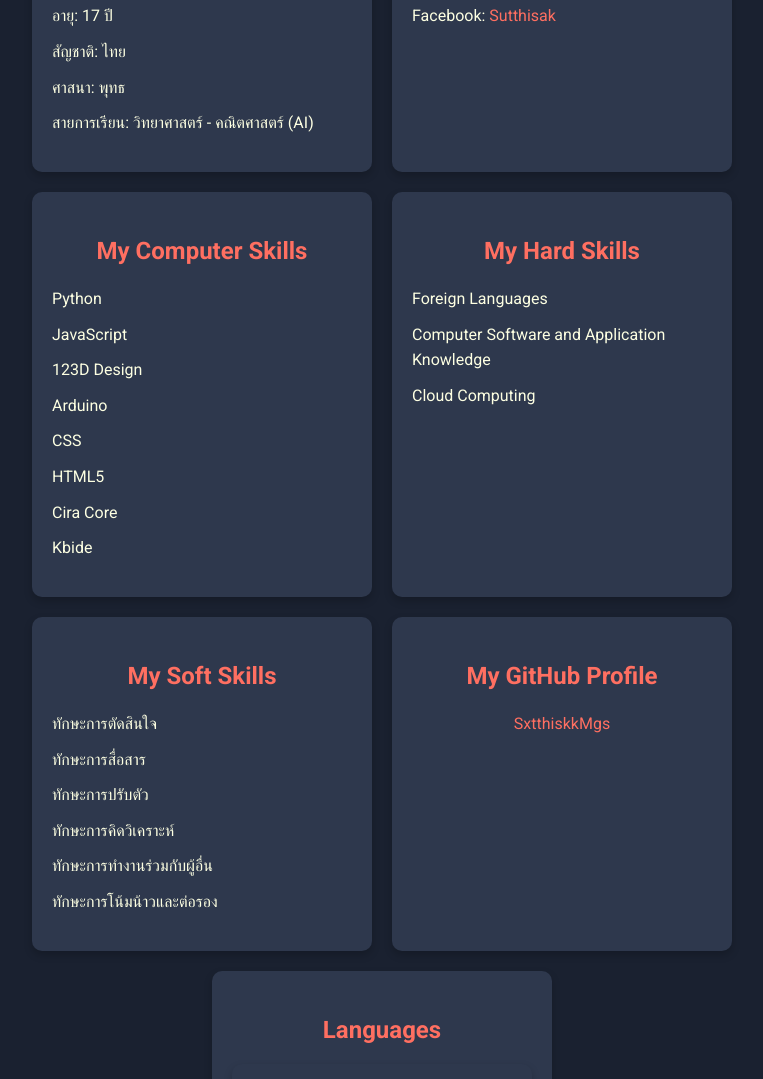
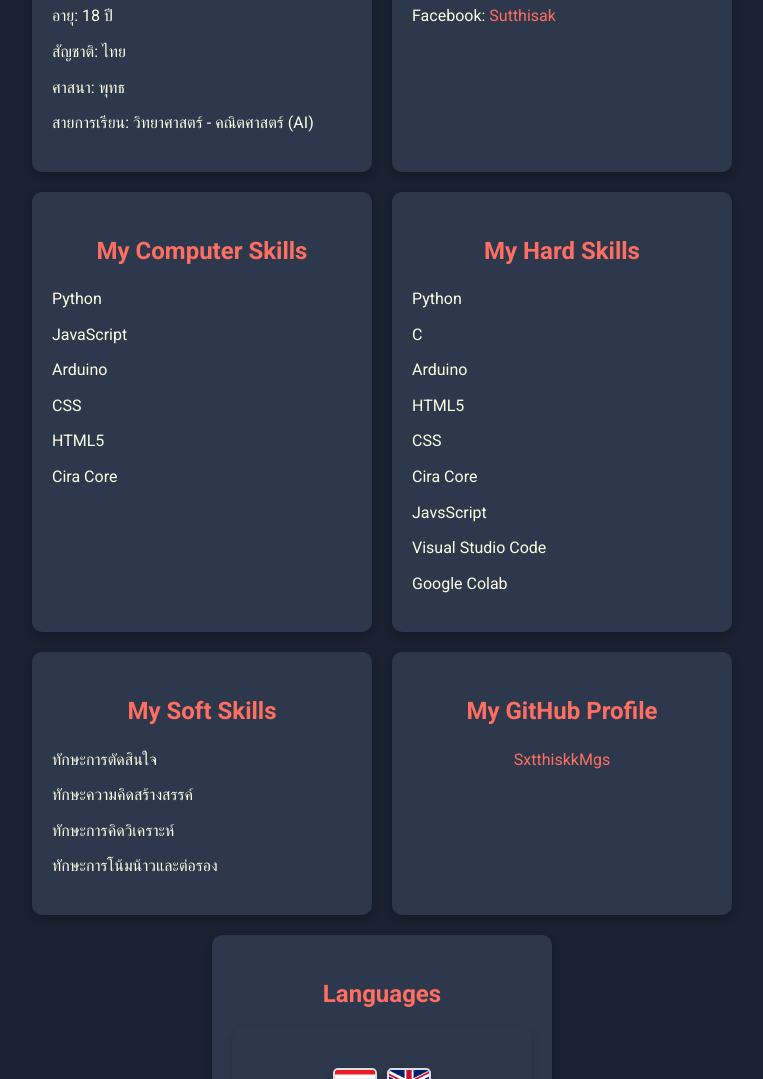
Before and after one commit to SxtthiskkMgs/My-Portfolio-Website, a plain HTML site: page index.html in a window 1280 px wide. Shown: the part 2742-3821 px from the top of the page, without its empty margins (258-1021 px from the left). Drawn offline with Linux system fonts and the light colour scheme.

Commit message:
Update index.html

```diff
--- a/index.html
+++ b/index.html
@@ -66,7 +66,7 @@
                         <li>ชื่อ: นายสุทธิศักดิ์ เมืองไสย</li>
                         <li>ชื่อเล่น: เพชร</li>
                         <li>เกิด: 3 พฤศจิกายน 2549</li>
-                        <li>อายุ: 17 ปี</li>
+                        <li>อายุ: 18 ปี</li>
                         <li>สัญชาติ: ไทย</li>
                         <li>ศาสนา: พุทธ</li>
                         <li>สายการเรียน: วิทยาศาสตร์ - คณิตศาสตร์ (AI)</li>
@@ -86,30 +86,36 @@
                     <ul>
                         <li>Python</li>
                         <li>JavaScript</li>
-                        <li>123D Design</li>
+
                         <li>Arduino</li>
                         <li>CSS</li>
                         <li>HTML5</li>
                         <li>Cira Core</li>
-                        <li>Kbide</li>
+
                     </ul>
                 </div>
-                <div class="hard-skill">
+                <div class="computer skill">
                     <h2>My Hard Skills</h2>
                     <ul>
-                        <li>Foreign Languages</li>
-                        <li>Computer Software and Application Knowledge</li>
-                        <li>Cloud Computing</li>
+                        <li>Python</li>
+                        <li>C</li>
+                        <li>Arduino</li>
+                        <li>HTML5</li>
+                        <li>CSS</li>
+                        <li>Cira Core</li>
+                        <li>JavsScript</li>
+                        <li>Visual Studio Code</li>
+                        <li>Google Colab</li>
                     </ul>
                 </div>
                 <div class="soft-skill">
                     <h2>My Soft Skills</h2>
                     <ul>
                         <li>ทักษะการตัดสินใจ</li>
-                        <li>ทักษะการสื่อสาร</li>
-                        <li>ทักษะการปรับตัว</li>
+
+                        <li>ทักษะความคิดสร้างสรรค์</li>
                         <li>ทักษะการคิดวิเคราะห์</li>
-                        <li>ทักษะการทำงานร่วมกับผู้อื่น</li>
+
                         <li>ทักษะการโน้มน้าวและต่อรอง</li>
                     </ul>
                 </div>
```
